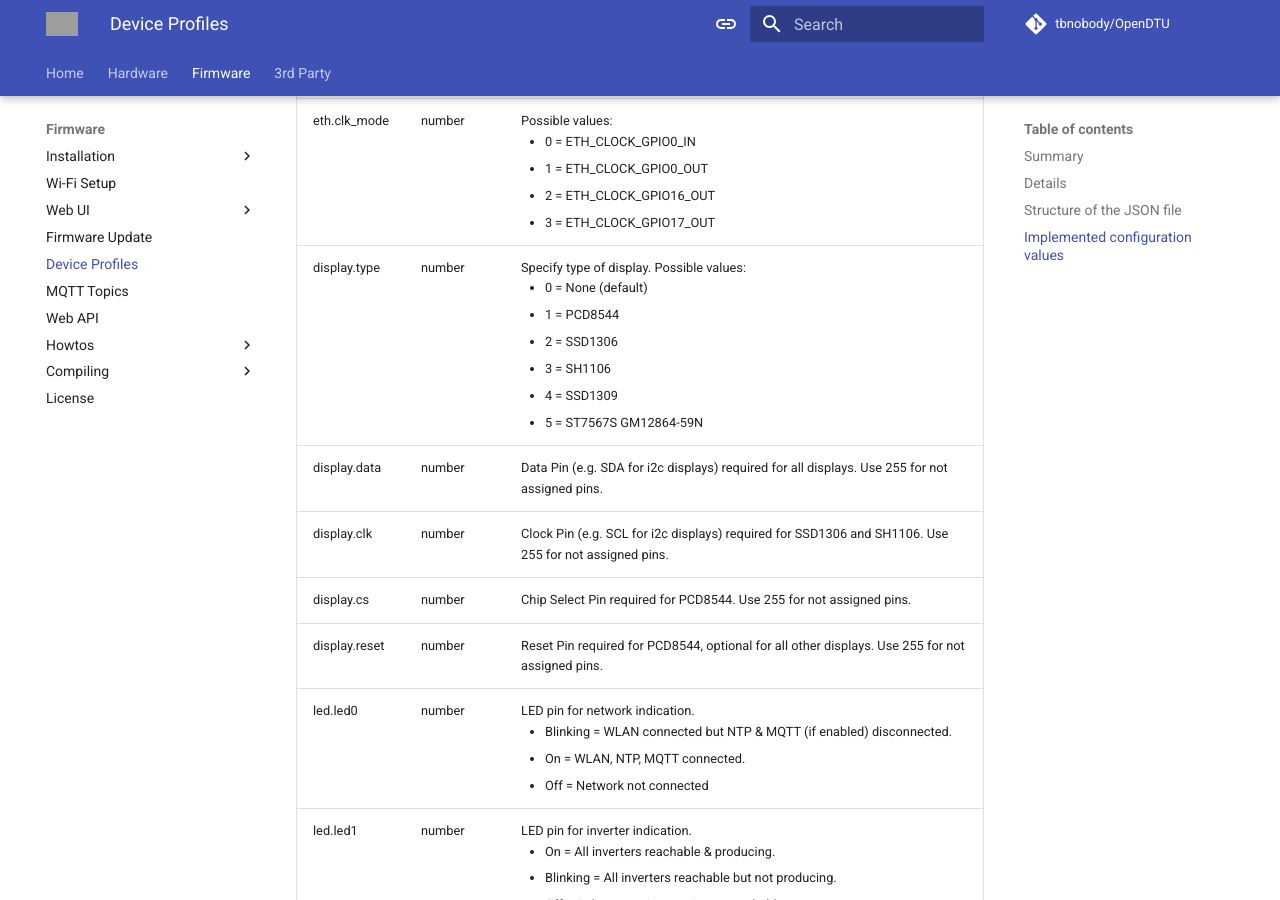
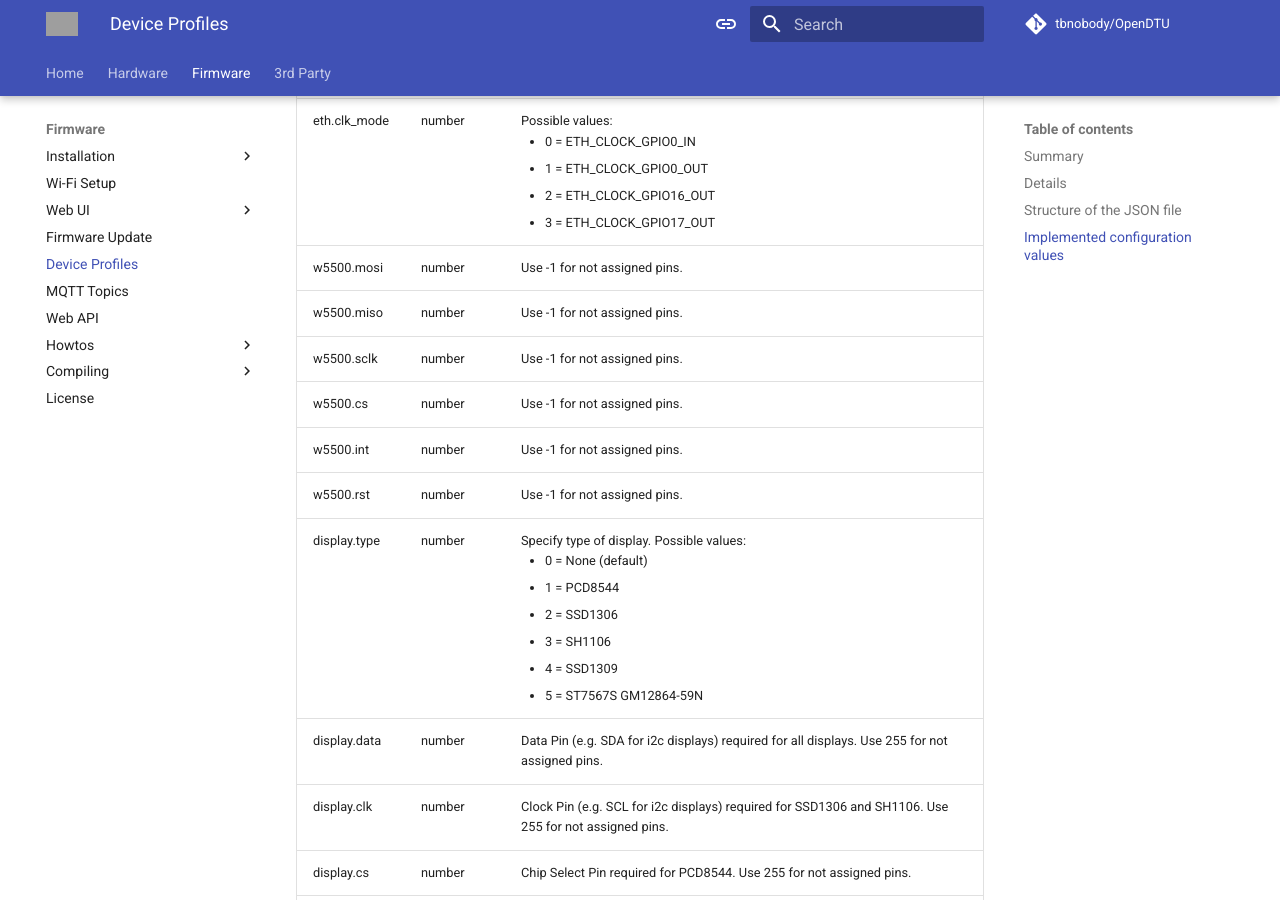
Before and after one commit to tbnobody/OpenDTU-docs, an MkDocs documentation site: the page built from docs/firmware/device_profiles.md, in a window 1280 px wide and 900 px high, scrolled down 3870 px. Built offline with MkDocs 1.6.1 and Material for MkDocs 9.7.7, drawn with Linux system fonts in a browser that asks for light colours; comment, search, counter and statistics services are not loaded; grey boxes are pictures that could not be loaded.

Commit message:
Added pin names for w5500

```diff
--- a/docs/firmware/device_profiles.md
+++ b/docs/firmware/device_profiles.md
@@ -145,6 +145,12 @@ the respective parameters. If any parameter is not set, the default value `-1`
 | eth.mdio      | number    | Serial Management Interface MDIO Pin. Use -1 for not assigned pins. |
 | eth.type      | number    | Possible values:<ul><li>0 = ETH_PHY_LAN8720</li><li>1 = ETH_PHY_TLK110</li><li>2 = ETH_PHY_RTL8201</li><li>3 = ETH_PHY_DP83848</li><li>4 = ETH_PHY_DM9051</li><li>5 = ETH_PHY_KSZ8041</li><li>6 = ETH_PHY_KSZ8081</li></ul> |
 | eth.clk_mode  | number    | Possible values:<ul><li>0 = ETH_CLOCK_GPIO0_IN</li><li>1 = ETH_CLOCK_GPIO0_OUT</li><li>2 = ETH_CLOCK_GPIO16_OUT</li><li>3 = ETH_CLOCK_GPIO17_OUT</li></ul> |
+| w5500.mosi    | number    | Use -1 for not assigned pins. |
+| w5500.miso    | number    | Use -1 for not assigned pins. |
+| w5500.sclk    | number    | Use -1 for not assigned pins. |
+| w5500.cs      | number    | Use -1 for not assigned pins. |
+| w5500.int     | number    | Use -1 for not assigned pins. |
+| w5500.rst     | number    | Use -1 for not assigned pins. |
 | display.type  | number    | Specify type of display. Possible values:<ul><li>0 = None (default)</li><li>1 = PCD8544</li><li>2 = SSD1306</li><li>3 = SH1106</li><li>4 = SSD1309</li><li>5 = ST7567S GM12864-59N</li></ul> |
 | display.data  | number    | Data Pin (e.g. SDA for i2c displays) required for all displays. Use 255 for not assigned pins. |
 | display.clk   | number    | Clock Pin (e.g. SCL for i2c displays) required for SSD1306 and SH1106. Use 255 for not assigned pins. |
```
